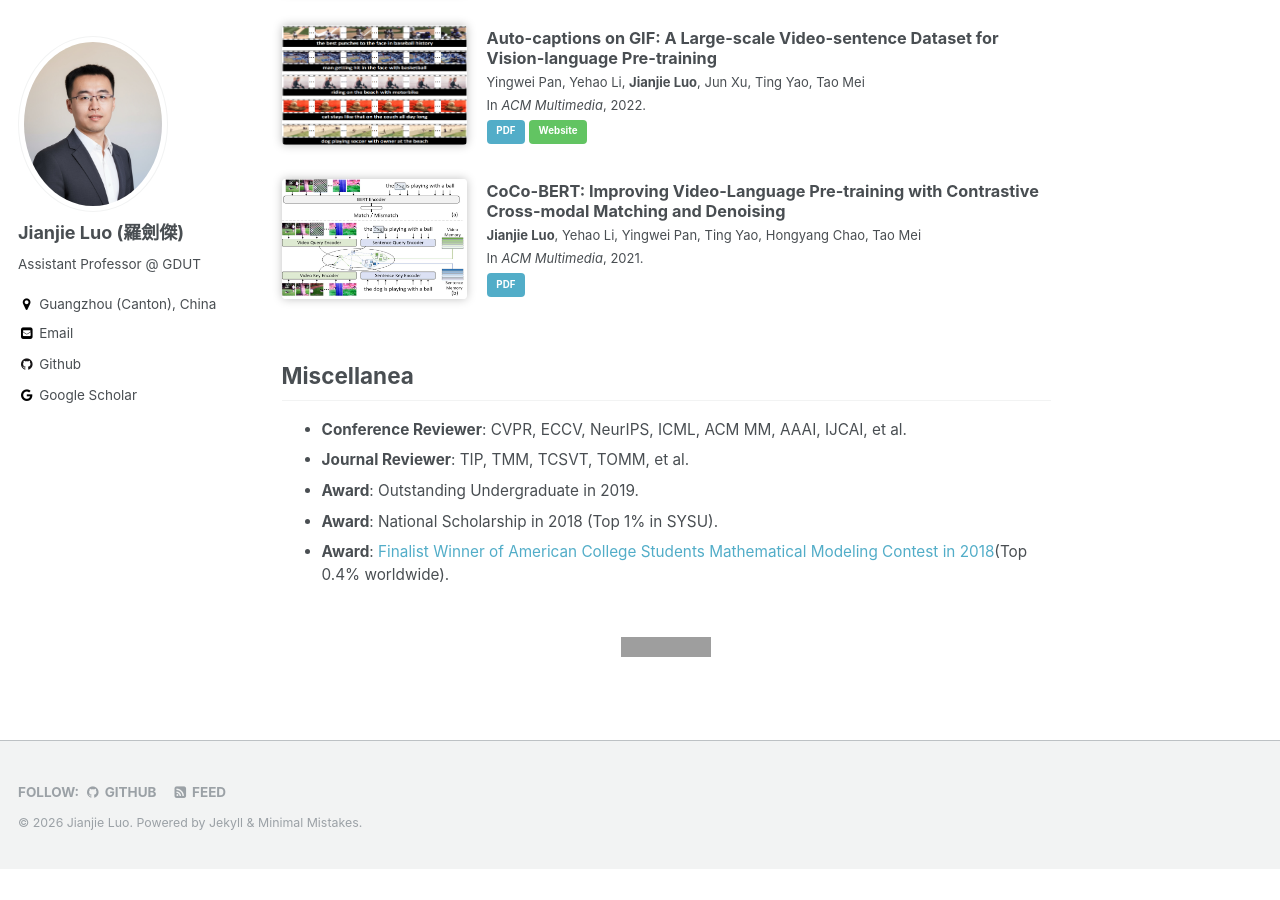
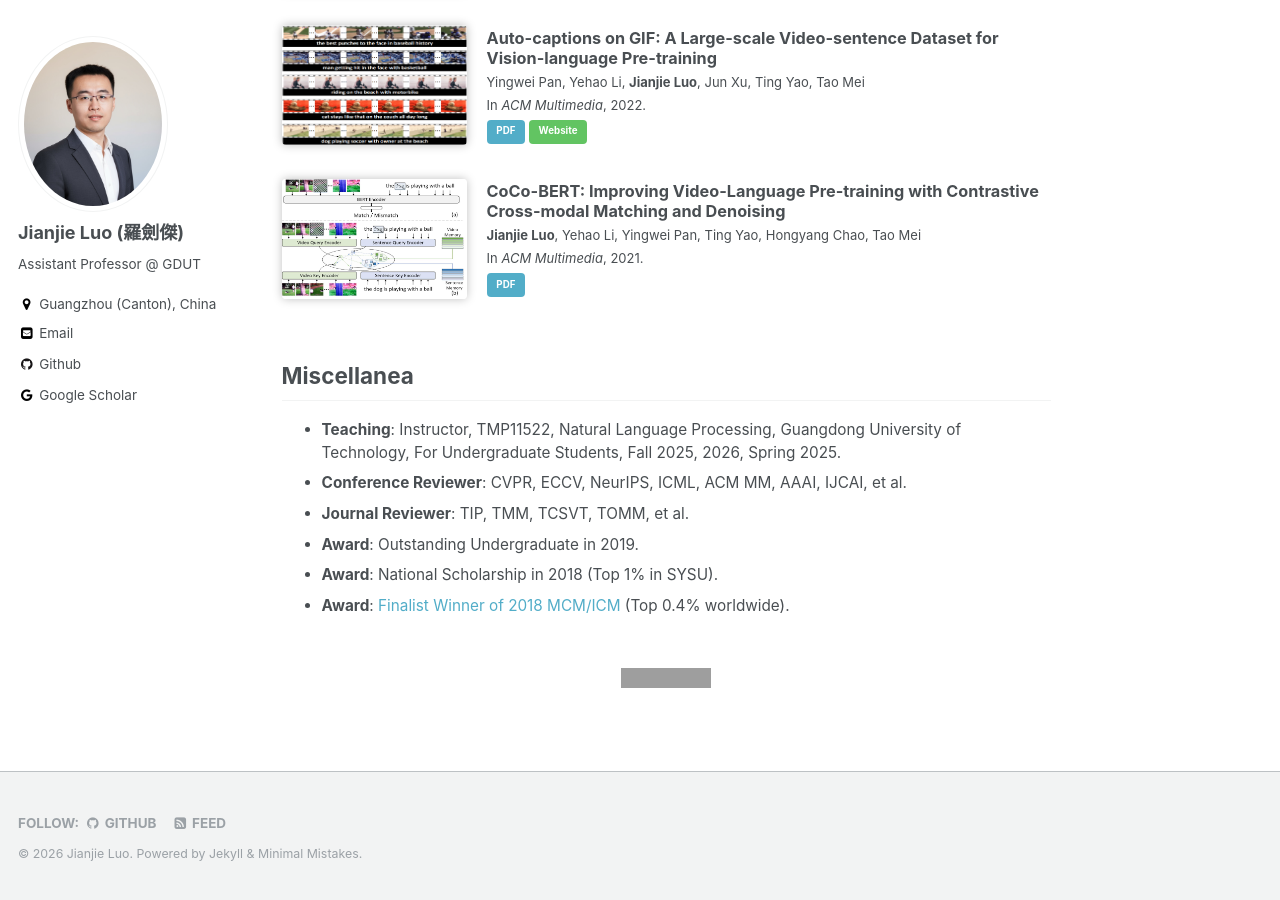
Before and after one commit to jianjieluo/jianjieluo.github.io, a Jekyll site: the page built from index.html, in a window 1280 px wide and 900 px high, scrolled down 3198 px. Built offline with Jekyll 4.4.1, drawn with Linux system fonts in a browser that asks for light colours; a script that is not in the unit is left out; the list of posts is cut into pages by our own code; before the commit the page ends 4067 px from its top, so only the background shows below that; grey boxes are pictures that could not be loaded.

Commit message:
update index.html

```diff
--- a/index.html
+++ b/index.html
@@ -34,49 +34,6 @@ I am currently an assistant professor (GDUT Young Hundred Talents Scholar) in <a
 <!-- Education & Experiences -->
 {% include timeline.html %}
 
-<!-- <h2 style="clear: both;">Education</h2>
-<ul>
-  <li><b>08/2019 - 12/2024, Sun Yat-Sen University (SYSU)</b></li>
-  <ul>
-    <li>Ph.D. in Computer Science and Technology</li>
-    <li>Joint Ph.D. Program with JD.com</li>
-    <li>Thesis topic: Describing Multimedia with Semantic Alignment</li>
-  </ul>
-  <li><b>08/2015 - 07/2019, Sun Yat-sen University (SYSU)</b></li>
-  <ul>
-    <li>B.Eng. in Software Engineering</li>
-    <li>Recipient of the National Scholarship Award, Outstanding Undergraduate Award</li>
-  </ul>
-</ul>
-
-<h2 style="clear: both;">Experiences</h2>
-<ul>
-  <li><b>01/2025 - Present</b>, Guangdong University of Technology (GDUT), Guangzhou (Canton)</li>
-  <ul>
-    <li>Assistant Professor @ School of Computer Science and Technology</li>
-  </ul>
-  <li><b>03/2024 - 09/2024</b>, HiDream.ai Inc., Beijing</li>
-  <ul>
-    <li>Research Assistant</li>
-    <li>Mentor: <a href="http://tingyao.deepfun.club/" target="_blank">Ting Yao</a></li>
-  </ul>
-  <li><b>07/2020 - 05/2023</b>, Computer Vision and Multimedia Lab at JD Explore Academy, Beijing</li>
-  <ul>
-    <li>Research Intern (Star Intern Award)</li>
-    <li>Mentor: <a href="http://tingyao.deepfun.club/" target="_blank">Ting Yao</a></li>
-  </ul>
-  <li><b>07/2018 - 08/2019</b>, Computer Vision and Multimedia Lab at JD AI Research, Beijing</li>
-  <ul>
-    <li>Research Intern (Star Intern Award)</li>
-    <li>Mentor: <a href="http://tingyao.deepfun.club/" target="_blank">Ting Yao</a></li>
-  </ul>
-  <li><b>03/2018 - 06/2018</b>, <a href="http://www.pixtalks.com/home" target="_blank">Pixtalks Technology</a>, Guangzhou (Canton)</li>
-  <ul>
-    <li>Research Intern</li>
-    <li>Mentor: <a href="https://fds.cityu.edu.mo/members/238" target="_blank">Shengyong Ding</a></li>
-  </ul>
-</ul> -->
-
 <h2 style="clear: both;" id="publications">Selected Publications <a href="https://scholar.google.com/citations?user=PMgCjQcAAAAJ" style="font-size: 0.85em; font-weight: normal;">[Google Scholar]</a></h2>
 (<span class=\"corr-author-badge\">✉</span> refers to Corresponding Author)
 <!-- <h3>2026</h3> -->
@@ -84,39 +41,15 @@ I am currently an assistant professor (GDUT Young Hundred Talents Scholar) in <a
   {% include publication-single.html %}
 {% endfor %}
 <div style="clear: both;"></div>
-<!-- <h3>2025</h3>
-{% for publication in site.data.publications.year2025 %}
-  {% include publication-single.html %}
-{% endfor %}
-<div style="clear: both;"></div>
-<h3>2024</h3>
-{% for publication in site.data.publications.year2024 %}
-  {% include publication-single.html %}
-{% endfor %}
-<div style="clear: both;"></div>
-<h3>2023</h3>
-{% for publication in site.data.publications.year2023 %}
-  {% include publication-single.html %}
-{% endfor %}
-<div style="clear: both;"></div>
-<h3>2022</h3>
-{% for publication in site.data.publications.year2022 %}
-  {% include publication-single.html %}
-{% endfor %}
-<div style="clear: both;"></div>
-<h3>2021</h3>
-{% for publication in site.data.publications.year2021 %}
-  {% include publication-single.html %}
-{% endfor %} -->
-<!-- <div style="clear: both;"></div> -->
 
 <h2 style="clear: both;">Miscellanea</h2>
 <ul>
+  <li><b>Teaching</b>: Instructor, TMP11522, Natural Language Processing, Guangdong University of Technology, For Undergraduate Students, Fall 2025, 2026, Spring 2025.</li>
   <li><b>Conference Reviewer</b>: CVPR, ECCV, NeurIPS, ICML, ACM MM, AAAI, IJCAI, et al.</li>
   <li><b>Journal Reviewer</b>: TIP, TMM, TCSVT, TOMM, et al.</li>
   <li><b>Award</b>: Outstanding Undergraduate in 2019.</li>
   <li><b>Award</b>: National Scholarship in 2018 (Top 1% in SYSU).</li>
-  <li><b>Award</b>: <a href="https://www.sysu.edu.cn/news/info/2161/554761.htm" target="_blank">Finalist Winner of American College Students Mathematical Modeling Contest in 2018</a>(Top 0.4% worldwide).</li>
+  <li><b>Award</b>: <a href="https://www.sysu.edu.cn/news/info/2161/554761.htm" target="_blank">Finalist Winner of 2018 MCM/ICM </a> (Top 0.4% worldwide).</li>
 </ul>
 
 <!-- Map Widget Code -->
```
